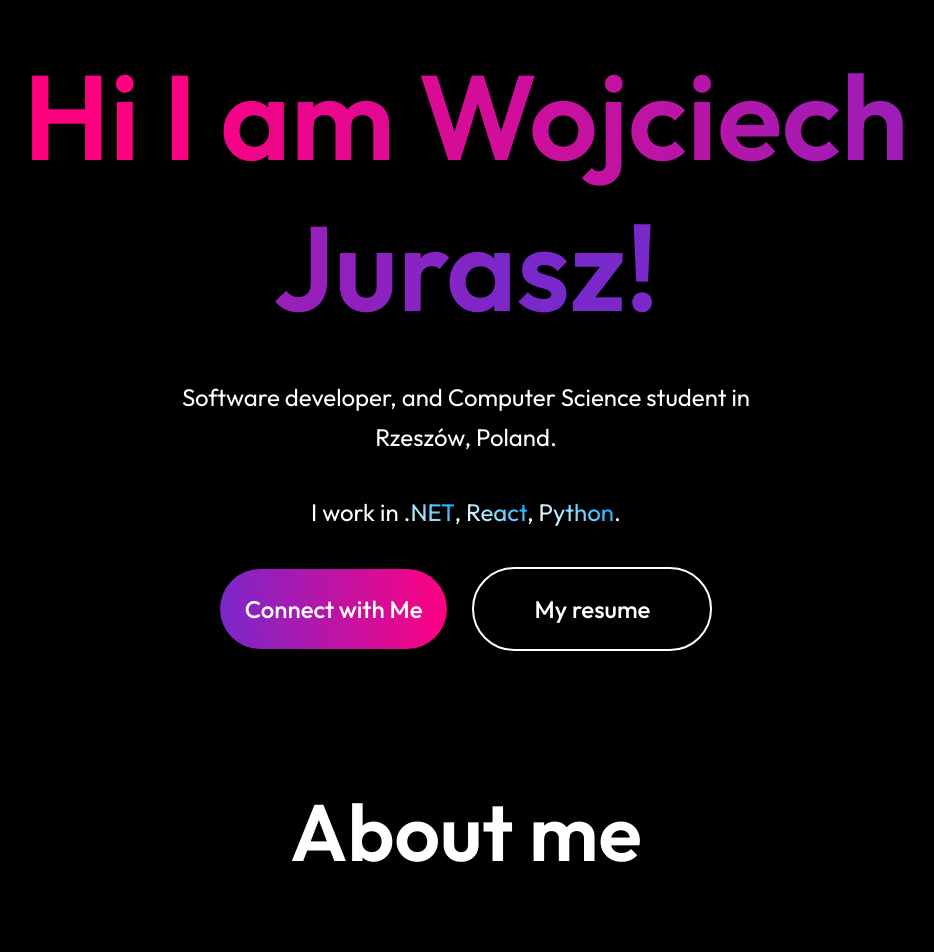
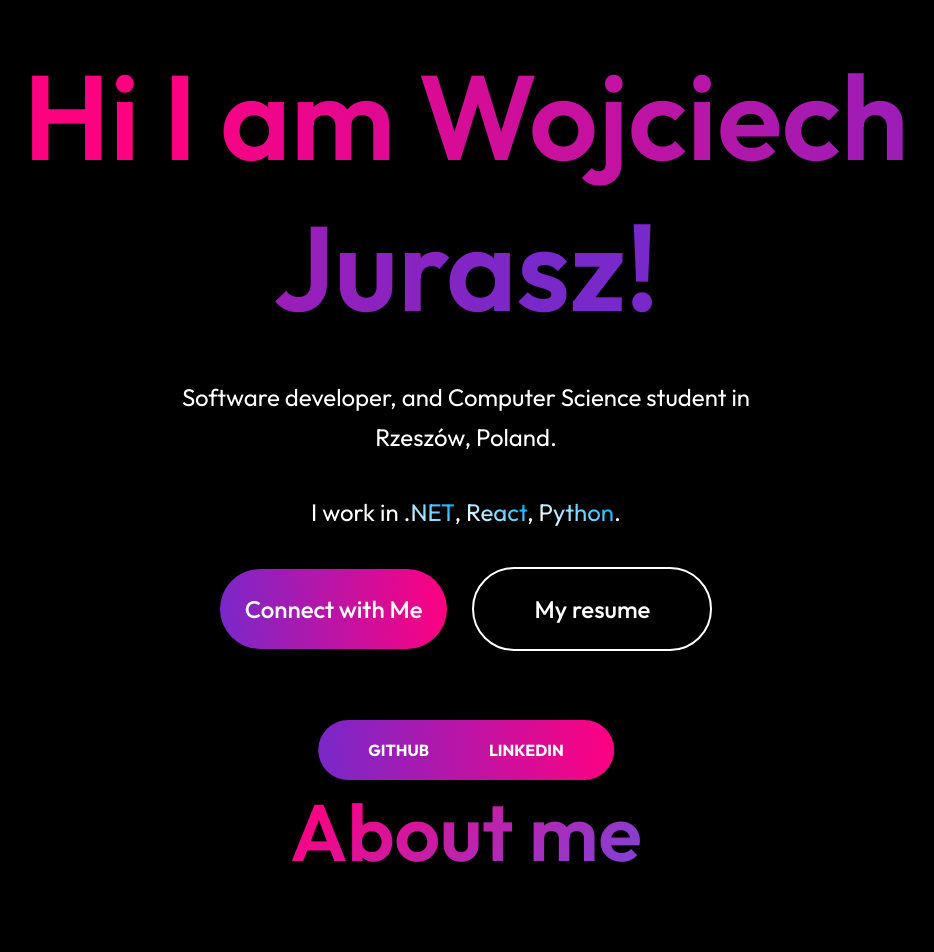
Before and after one commit to wjurasz/portfolio, a React (Create React App) app: page / in a window 1280 px wide. Shown: the top 952 px of the page, without its empty margins (174-1108 px from the left). Built offline with nearby package versions, Linux system fonts and the light colour scheme.

Commit message:
Added about me section and dynamic tile

```diff
--- a/package.json
+++ b/package.json
@@ -7,6 +7,7 @@
     "@testing-library/jest-dom": "^6.6.3",
     "@testing-library/react": "^16.3.0",
     "@testing-library/user-event": "^13.5.0",
+    "axios": "^1.10.0",
     "react": "^19.1.0",
     "react-anchor-link-smooth-scroll": "^1.0.12",
     "react-dom": "^19.1.0",
--- a/src/About/About.css
+++ b/src/About/About.css
@@ -9,6 +9,10 @@
 
 .about-title{
     position: relative;
+    background: linear-gradient(140deg, #ff0080 15%, #883ed1 85%);
+    background-clip: text;
+    -webkit-background-clip: text;
+    color: transparent;
 
 }
 
--- a/src/About/About.jsx
+++ b/src/About/About.jsx
@@ -14,14 +14,15 @@ const About = () => {
             </div>
             <div className="about-right">
                 <div className="about-para">
-                    <p>text text test</p>
-                    <p>text text text</p>
+                    <p>I am a passionate and driven third-year Computer Science student at UITM in Rzeszów, Poland. Over the years, I have developed a strong foundation in software development, particularly in technologies like .NET, React, and Python.</p>
+                    <p>Constantly seeking new challenges and opportunities to learn, I engage in academic courses, personal projects, and collaborations with other developers. My goal is to leverage my technical knowledge to contribute to meaningful projects that make a real-world impact.</p>
+                    <p>In addition to my technical abilities, I possess excellent communication skills, enabling me to collaborate effectively in team environments. I am always eager to learn new programming languages, tools, and frameworks to stay up-to-date with the latest trends in the software development industry.</p>
                 </div>
                 <div className="about-skills">
                     <div className="about-skill"><p>.NET</p><hr style={{width:'70%'}}/></div>
-                    <div className="about-skill"><p>React JS</p><hr style={{width:'50%'}}/></div>
+                    <div className="about-skill"><p>React JS</p><hr style={{width:'60%'}}/></div>
                     <div className="about-skill"><p>JavaScript</p><hr style={{width:'50%'}}/></div>
-                    <div className="about-skill"><p>Python</p><hr style={{width:'60%'}}/></div>
+                    <div className="about-skill"><p>Python</p><hr style={{width:'54%'}}/></div>
                     <div className="about-skill"><p>CSS</p><hr style={{width:'60%'}}/></div>
                 </div>
             </div>
@@ -41,9 +42,6 @@ const About = () => {
                 <h1>10+</h1>
                 <p>coś</p>
             </div>
-
-
-
         </div>
     </div>
   )
--- a/src/App.js
+++ b/src/App.js
@@ -4,6 +4,7 @@ import Hero from './Hero/Hero.jsx';
 import About from './About/About.jsx';
 import Contact from './Contact/Contact.jsx';
 import Footer from './Footer/Footer.jsx';
+import DynamicTile from './DynamicTile/DynamicTile.jsx';
 
 
 function App() {
@@ -14,6 +15,7 @@ function App() {
       <About />
       <Contact />
       <Footer />
+      <DynamicTile />
     </div>
   );
 }
--- /dev/null
+++ b/src/DynamicTile/DynamicTile.css
@@ -0,0 +1,60 @@
+
+
+.dynamic-tile {
+  display: flex;
+  align-items: center;
+  padding: 10px 20px;
+  border-radius: 50px;
+  background: linear-gradient(267deg, #ff0080, #7928ca);
+  box-shadow: 0 4px 6px rgba(0, 0, 0, 0.3);
+  transition: box-shadow 0.3s ease;
+  position: fixed;
+  bottom: 20px;
+  left: 50%;
+  transform: translateX(-50%);
+  z-index: 1000;
+}
+
+.dynamic-tile:hover {
+  box-shadow: 0 6px 12px rgba(0, 0, 0, 0.4);
+}
+
+.tile-button {
+  display: flex;
+  align-items: center;
+  justify-content: center;
+  margin: 0 10px;
+  padding: 10px 20px;
+  border-radius: 30px;
+  border: 2px solid linear-gradient(220deg, #00aeff 10%, #ffffff 90%);
+  color: #383737;
+  font-weight: bold;
+  text-transform: uppercase;
+  cursor: pointer;
+  transition: background-color 0.3s ease, color 0.3s ease;
+  color: white;
+  text-decoration: none;
+}
+
+.tile-button i {
+  margin-right: 8px;
+}
+
+.tile-button:hover {
+    transition: 0.5s;
+    transform: scale(1.05);
+    background-color: #ffdd00;
+    color: #222;
+}
+
+.tile-button:active {
+  background-color: #ffaa00;
+  color: #fff;
+}
+
+.tile-button p{
+    align-items: center;
+    display: flex;
+    color: white;
+    text-decoration: none;
+}
--- /dev/null
+++ b/src/DynamicTile/DynamicTile.jsx
@@ -0,0 +1,17 @@
+import React from 'react';
+import './DynamicTile.css';
+
+const DynamicTile = () => {
+  return (
+    <div className="dynamic-tile">
+       <div>
+        <p><a href='https://github.com/wjurasz' target='_blank' rel='noopener noreferrer' className='tile-button'>GitHub</a></p>
+      </div>
+      <div>
+        <p><a href='https://www.linkedin.com/in/wojciech-jurasz/' target='_blank' rel='noopener noreferrer' className='tile-button'>LinkedIn</a></p>
+      </div>
+    </div>
+  );
+}
+
+export default DynamicTile;
```
Also changed, not shown: src/App.css (line endings or trailing spaces), 1 other file (tests, documents, lock files or other folders).
